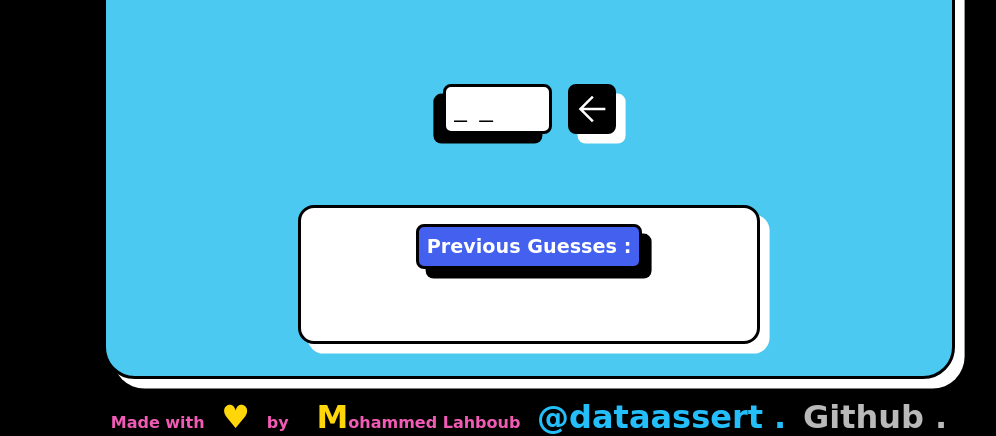
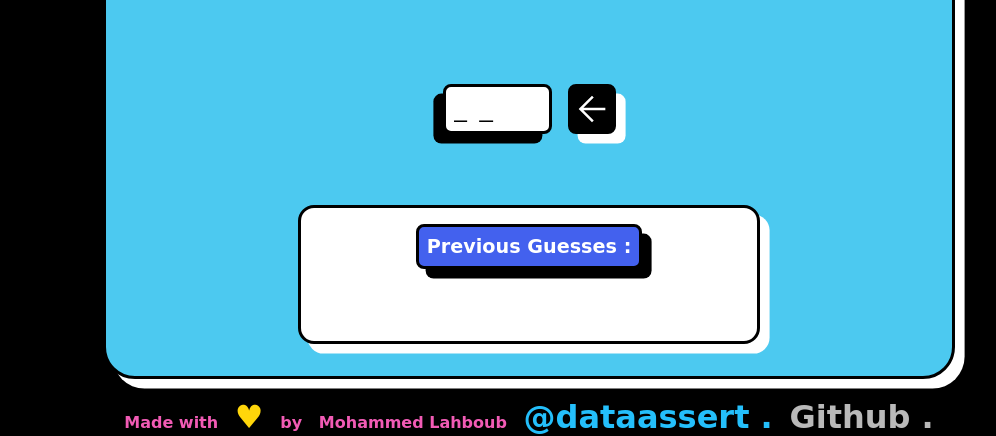
Before and after one commit to mohammedlahboub/Guess-The-Number, a plain HTML site: page index.html in a window 1280 px wide. Shown: the part 407-843 px from the top of the page, without its empty margins (111-1107 px from the left). Drawn offline with Linux system fonts and the light colour scheme; a web font is replaced by a local one.

Commit message:
Update index.html

```diff
--- a/index.html
+++ b/index.html
@@ -66,7 +66,7 @@
 
     </main>
     <footer>
-        <p>Made with <span> &nbsp;♥&nbsp;</span> by  <span>&nbsp; M</span>ohammed Lahboub &nbsp;&nbsp;<a rel=noopener
+        <p>Made with <span> &nbsp;♥&nbsp;</span> by  <span>&nbsp;</span>Mohammed Lahboub &nbsp;&nbsp;<a rel=noopener
            target="_blank" title="Follow me Twitter" href= "https://twitter.com/dataassert"><span style="color:rgb(36, 191, 251) ;">@dataassert .</span></a>&nbsp;&nbsp;&nbsp;<a target="_blank" title="Github Repository" href="https://github.com/mohammedlahboub/Guess-The-Number"><span style="color:rgb(185, 185, 185) ;">Github .</span></a></p>
     </footer>
 </body>
```
